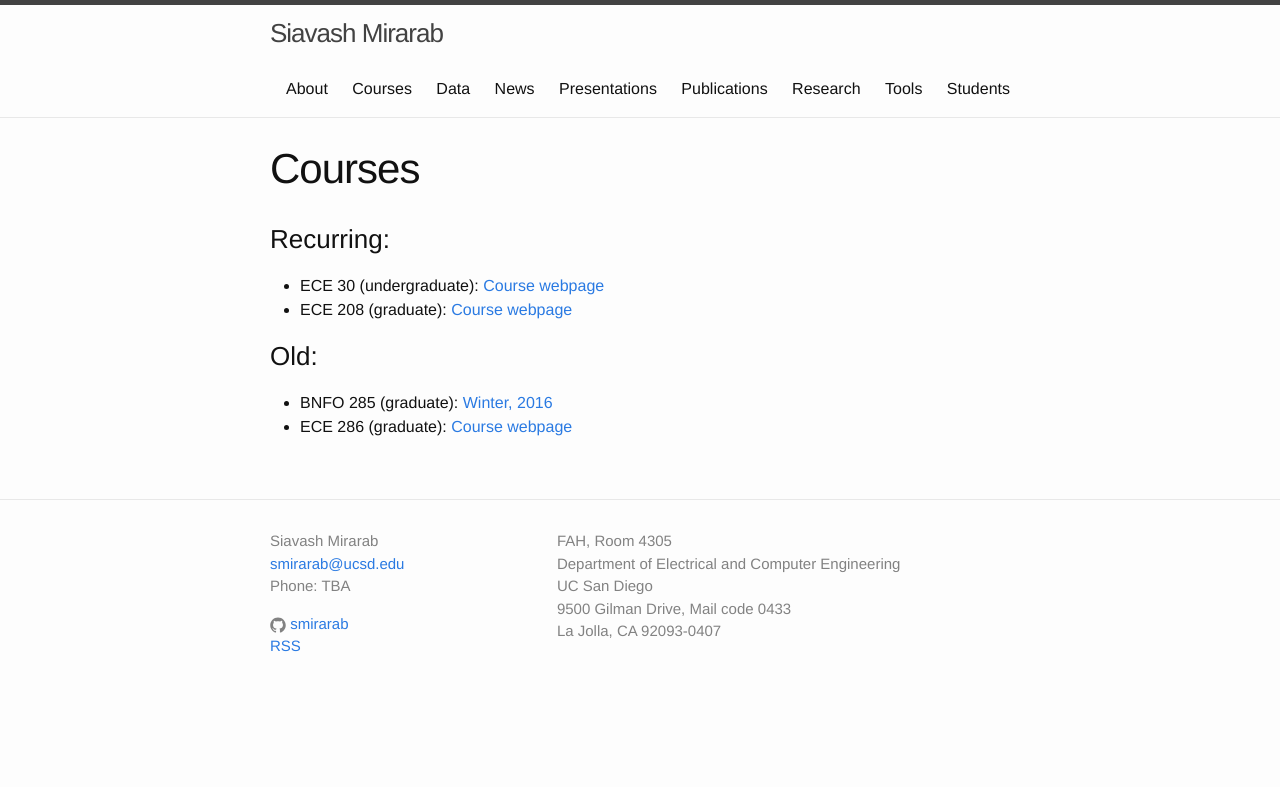
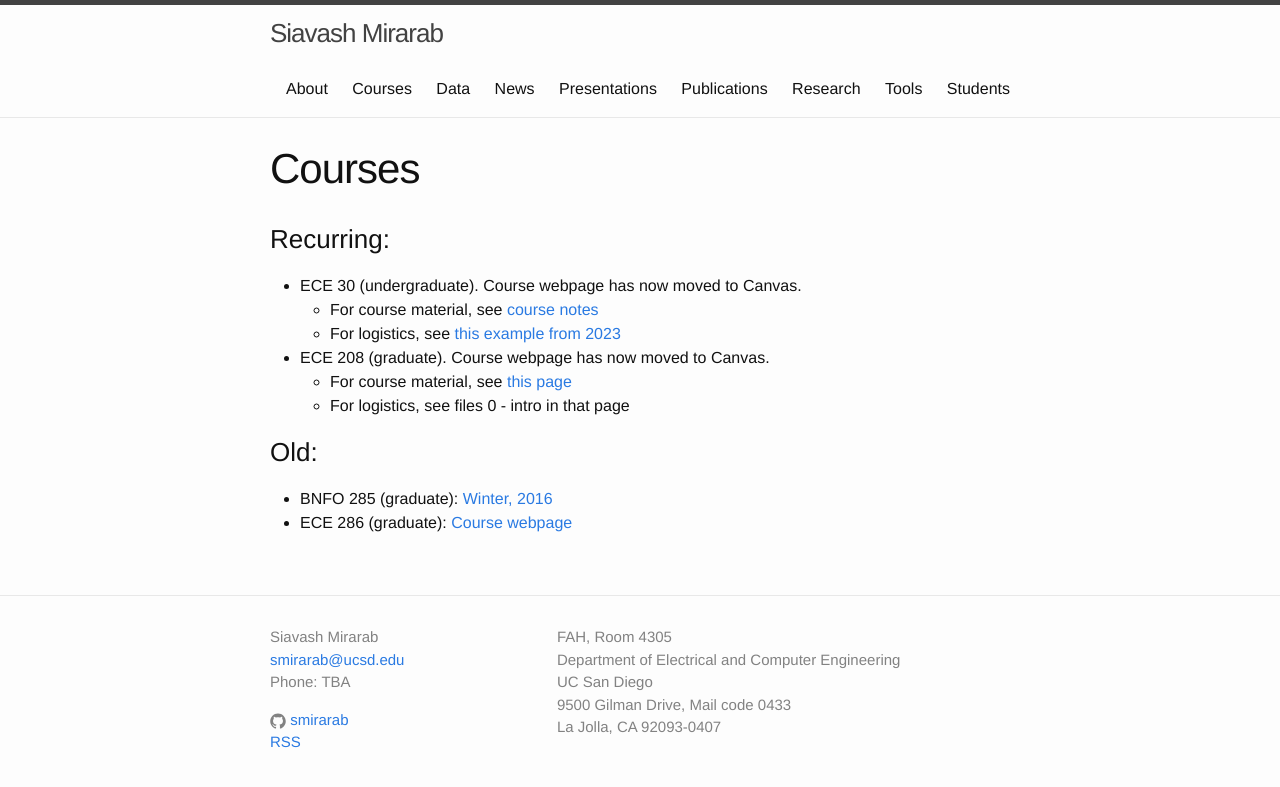
Before and after one commit to smirarab/website, a Jekyll site: the page built from courses.md, in a window 1280 px wide. Shown: the top 787 px of the page. Built offline with Jekyll 4.4.1, drawn with Linux system fonts in a browser that asks for light colours.

Commit message:
update courses and datasets

```diff
--- a/courses.md
+++ b/courses.md
@@ -5,8 +5,12 @@ title: Courses
 
 ### Recurring:
 
-* ECE 30 (undergraduate):  [Course webpage](https://sites.google.com/a/eng.ucsd.edu/ece-30/)
-* ECE 208 (graduate): [Course webpage](https://sites.google.com/a/eng.ucsd.edu/ece208)
+* ECE 30 (undergraduate).  Course webpage has now moved to Canvas.
+	* For course material, see [course notes](https://drive.google.com/drive/u/0/folders/1cTVFvcVqWWSwtFH8mRWOVBUd1fqu9524)
+	* For logistics, see [this example from 2023](https://drive.google.com/file/d/19jsrl_PU8Lmv0XaB6oiR5cFGiEuYtdbZ/view?usp=sharing)
+* ECE 208 (graduate).  Course webpage has now moved to Canvas.
+	* For course material, see [this page](https://drive.google.com/drive/u/0/folders/1OEMeBPbcE6Het1bxs3UP81i8wItbsjhw)
+	* For logistics, see files 0 - intro in that page
 
 
 ### Old:
```
Also changed, not shown: datasets.md (+15 -4 lines).
